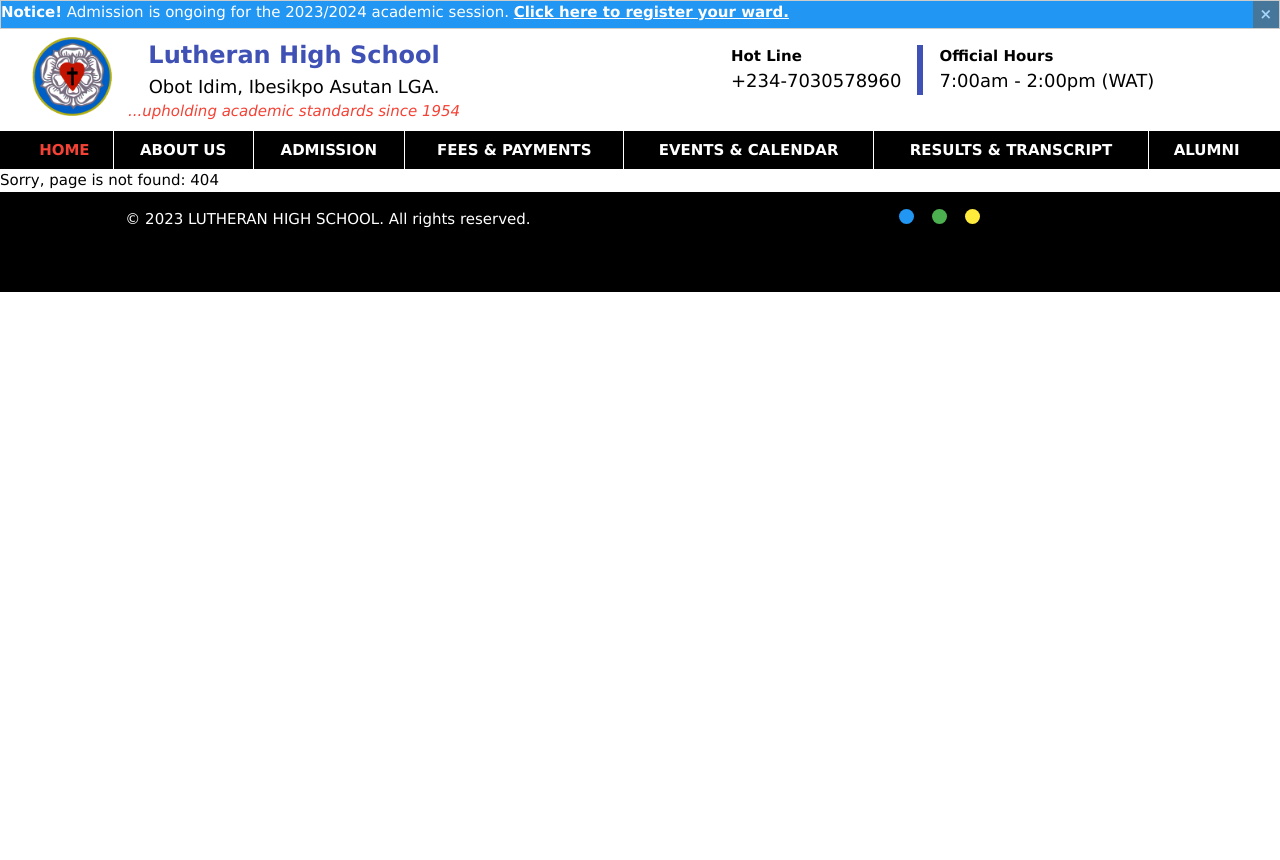
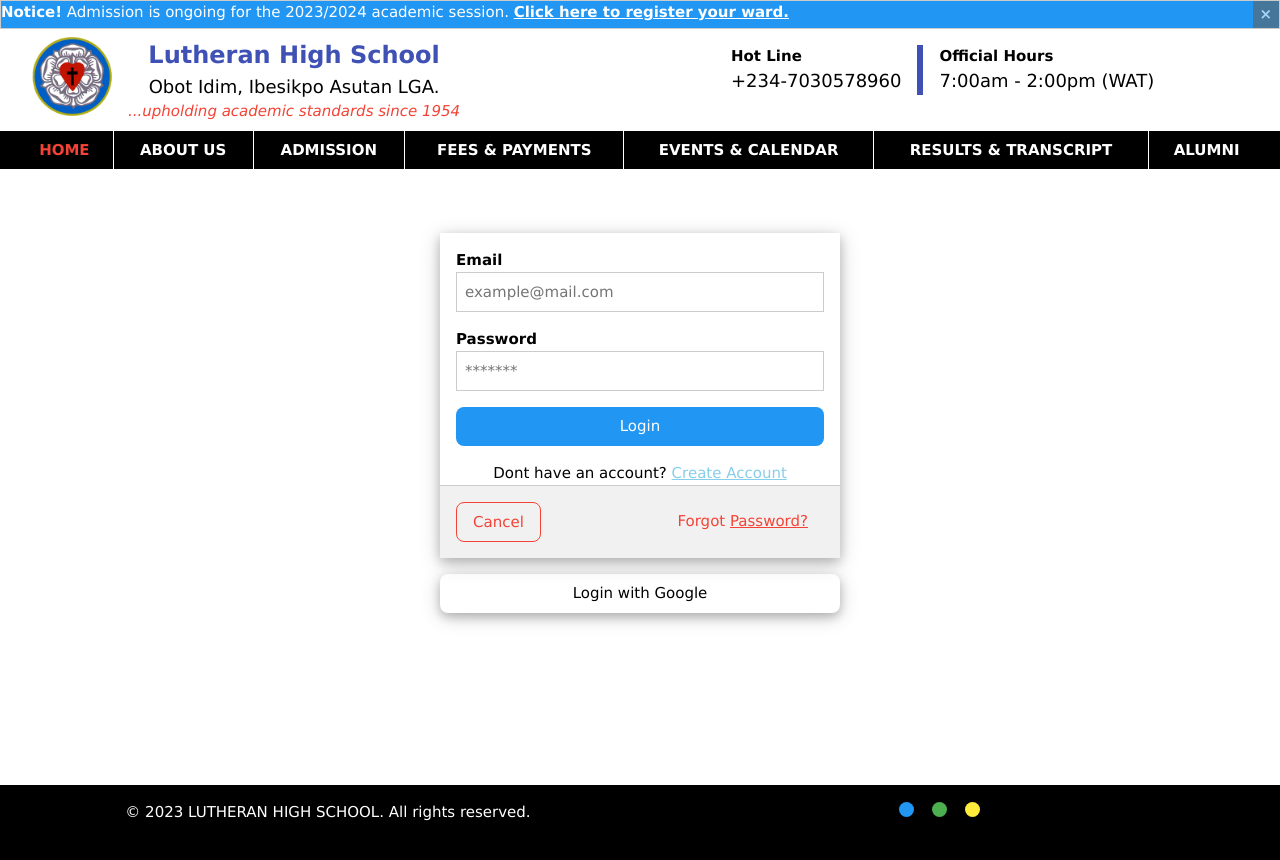
Before and after one commit to felixobianozie/lhs_frontend, a React (Create React App) app: page /login in a window 1280 px wide. Shown: the top 860 px of the page. Before the commit the page ends 800 px from the top, so only its background shows below. Built offline with nearby package versions, Linux system fonts and the light colour scheme.

Commit message:
update: add login page and associate with all relevant links

```diff
--- a/src/App.js
+++ b/src/App.js
@@ -8,6 +8,7 @@ import CalendarPage from './components/pages/CalendarPage';
 import AlumniPage from './components/pages/AlumniPage';
 import ResultsPage from './components/pages/ResultsPage';
 import NoPage from "./components/pages/NoPage";
+import LoginPage from "./components/pages/LoginPage";
 import './styles/w3.css';
 import './styles/home_carousal.css';
 import './styles/home_nav_toggler.css';
@@ -28,6 +29,7 @@ function App() {
             <Route path="results" element={<ResultsPage />} />
             <Route path="alumni" element={<AlumniPage />} />
             <Route path="*" element={<NoPage />} />
+            <Route path="login" element={<LoginPage />} />
           </Route>
         </Routes>
       </BrowserRouter>
--- a/src/components/HomeTopNav.js
+++ b/src/components/HomeTopNav.js
@@ -10,8 +10,8 @@ function HomeTopNav() {
     const active = 'w3-cell w3-button w3-border-right w3-border-white w3-hide-small w3-hide-medium w3-text-red';
     const inactive = 'w3-cell w3-button w3-border-right w3-border-white w3-hide-small w3-hide-medium';
     const endLink = 'w3-cell w3-button w3-hide-small w3-hide-medium';
-    const activeM = "w3-button w3-round-large w3-card-2 w3-animate-left w3-text-red";
-    const inactiveM = "w3-button w3-round-large w3-card-2 w3-animate-left";
+    const activeM = "w3-button w3-round-large w3-card-2 w3-text-red";
+    const inactiveM = "w3-button w3-round-large w3-card-2";
     const myTitle = ['LHS | Home', 'LHS | About', 'LHS | Admission', 'LHS | Payments', 'LHS | Calendar', 'LHS | Results', 'LHS | Alumni']
     const mobileStyle = {width: "90%", marginBottom: "5px"}
 
@@ -84,7 +84,7 @@ function HomeTopNav() {
                 <SignInUpMobile/>
             </div>
             {/* header top navigation for mobile display */}
-            <div id="home_nav" className="w3-center w3-hide w3-hide-large w3-animate-opacity">
+            <div id="home_nav" className="w3-center w3-hide w3-hide-large w3-animate-zoom">
                 <Link to="/"><div className={tabClassM[0]} onClick={() => {switchTabIndicatorMobile(0); dropDown()}} style={mobileStyle}><strong>HOME</strong></div></Link>
                 <Link to="/about"><div className={tabClassM[1]} onClick={() => {switchTabIndicatorMobile(1); dropDown()}} style={mobileStyle}><strong>ABOUT US</strong></div></Link>
                 <Link to="/admission"><div className={tabClassM[2]} onClick={() => {switchTabIndicatorMobile(2); dropDown()}} style={mobileStyle}><strong>ADMISSION</strong></div></Link>
--- /dev/null
+++ b/src/components/LoginModal.js
@@ -0,0 +1,49 @@
+/**
+ * Login Modal
+ */
+import login from '../assets/header_logo.png'
+
+function LoginModal() {
+
+    // This function is to be assigned to any component intended to display this modal on click
+    //
+    // function showModal(id) {
+    //     document.getElementById(id).style.display='block';
+    // }
+    //
+    // showModal('loginModal')
+
+    function hideModal(id) {
+        document.getElementById(id).style.display='none';
+    }
+
+    return (
+        <>
+            <div id="loginModal" class="w3-modal">
+                <div className="w3-modal-content w3-card-4 w3-animate-zoom" style={{maxWidth:'400px'}}>
+                    <div className="w3-center"><br/>
+                        <span onClick={() => hideModal('loginModal')} className="w3-button w3-xlarge w3-hover-red w3-display-topright" title="Close Modal">&times;</span>
+                        <img src={login} alt="Avatar" style={{width:'15%'}} className="w3-circle w3-margin-top"/>
+                    </div>
+
+                    <form className="w3-container" action="/action_page.php">
+                        <div className="w3-section">
+                            <label><b>Email</b></label>
+                            <input className="w3-input w3-border w3-margin-bottom" type="text" placeHolder="Enter Username" name="usrname" required/>
+                            <label><b>Password</b></label>
+                            <input className="w3-input w3-border w3-margin-bottom" type="password" placeHolder="Enter Password" name="psw" required/>
+                            <button className="w3-button w3-block w3-blue w3-padding w3-section w3-round-large" type="submit">Login</button>
+                        </div>
+                    </form>
+                    <div className='w3-center' >Dont have an account? <a href="#" className='w3-text-light-blue'>Create Account</a></div>
+                    <div class="w3-container w3-border-top w3-padding-16 w3-light-grey">
+                        <button onClick={() => hideModal('loginModal')} type="button" className="w3-button w3-border w3-border-red w3-round-large">Cancel</button>
+                        <span className="w3-right w3-padding">Forgot <a href="#">password?</a></span>
+                    </div>
+                </div>
+            </div>
+        </>
+    )
+}
+
+export default LoginModal
--- a/src/components/SignInUpDesktop.js
+++ b/src/components/SignInUpDesktop.js
@@ -1,16 +1,18 @@
 /*
 Log in and account creation buttons for mobile and tablet screens
 */
+import { Link } from "react-router-dom"
 
 function SignInUpDesktop() {
+
     return(
         <div className='w3-container w3-padding-16 w3-black w3-hide-small w3-hide-medium w3-animate-left'>
             <div className='w3-left '>Experience our state of the arts, AI enabled, school digital assitant & application.</div>
             <div className='w3-right' style={{maxWidth:"300px"}}>
                 <div>
                     <strong>
-                        <div className='w3-button w3-round-large w3-orange w3-margin-right w3-small'>Log In</div>
-                        <div className='w3-button w3-round-large w3-blue w3-small'>Create Account</div>
+                        <Link to='login'><div className='w3-button w3-round-large w3-orange w3-margin-right w3-small'>Log In</div></Link>
+                        <Link to='signup'><div className='w3-button w3-round-large w3-blue w3-small'>Create Account</div></Link>
                     </strong>
                 </div>
             </div>
--- a/src/components/SignInUpMobile.js
+++ b/src/components/SignInUpMobile.js
@@ -1,13 +1,15 @@
 /*
 Log in and account creation buttons for mobile and tablet screens
 */
+
+import { Link } from "react-router-dom"
 
 function SignInUpMobile() {
     return(
         <div className='w3-right w3-container w3-hide-large w3-animate-top' style={{marginTop: "5px"}}>
             <strong>
-                <div className='w3-button w3-round-large w3-orange w3-margin-right w3-small'>Log In</div>
-                <div className='w3-button w3-round-large w3-blue w3-small'>Create Account</div>
+            <Link to='login'><div className='w3-button w3-round-large w3-orange w3-margin-right w3-small'>Log In</div></Link>
+            <Link to='signup'><div className='w3-button w3-round-large w3-blue w3-small'>Create Account</div></Link>
             </strong>
         </div>
     )
--- a/src/components/pages/HomePage.js
+++ b/src/components/pages/HomePage.js
@@ -7,12 +7,14 @@ import AboutUs from '../AboutUs';
 import AcadPrograms from '../AcadPrograms';
 import AdmissionContact from '../AdmissionContact';
 import SignInUpDesktop from '../SignInUpDesktop';
+import LoginModal from '../LoginModal';
 
 function Home() {
     return (
         <>
             <SliderHome/>
             <SignInUpDesktop/>
+            <LoginModal />
             <Facilities/>
             <AboutUs/>
             <AcadPrograms/>
--- a/src/components/pages/Layout.js
+++ b/src/components/pages/Layout.js
@@ -8,6 +8,7 @@ import FlashMsg from "../FlashMsg";
 import HomeHeader from "../HomeHeader";
 import HomeTopNav from "../HomeTopNav";
 import Footer from "../Footer";
+import LoginModal from "../LoginModal";
 
 function Layout() {
     return (
--- /dev/null
+++ b/src/components/pages/LoginPage.js
@@ -0,0 +1,34 @@
+/*
+Log in and account creation buttons for mobile and tablet screens
+*/
+import { Link } from "react-router-dom"
+
+function LoginPage() {
+
+    return(
+        <>
+            <div className="w3-padding-64 w3-animate-zoom" style={{minHeight:'77vh'}}>
+                <div className="w3-card-4" style={{maxWidth:'400px', marginLeft:'auto', marginRight:'auto'}}>
+                    <form className="w3-container" action="/action_page.php">
+                        <div className="w3-section">
+                            <label><b>Email</b></label>
+                            <input className="w3-input w3-border w3-margin-bottom" type="text" placeHolder="example@mail.com" name="usrname" required/>
+                            <label><b>Password</b></label>
+                            <input className="w3-input w3-border w3-margin-bottom" type="password" placeHolder="*******" name="psw" required/>
+                            <button className="w3-button w3-block w3-blue w3-padding w3-section w3-round-large" type="submit">Login</button>
+                        </div>
+                    </form>
+                    <div className='w3-center' >Dont have an account? <a href="#" className='w3-text-light-blue'>Create Account</a></div>
+                    <div class="w3-container w3-border-top w3-padding-16 w3-light-grey">
+                        <Link to='/'><button type="button" className="w3-button w3-border w3-border-red w3-round-large w3-text-red">Cancel</button></Link>
+                        <span className="w3-right w3-padding w3-text-red">Forgot <a href="#">Password?</a></span>
+                    </div>
+                </div>
+                <div className="w3-button w3-block w3-section w3-card-4 w3-round-large" style={{maxWidth:'400px', marginLeft:'auto', marginRight:'auto'}}>Login with Google</div>
+            </div>
+
+        </>
+    )
+}
+
+export default LoginPage
```
Also changed, not shown: src/assets/female_avatar.png (added), src/components/pages/SignUpPage.js (added).
